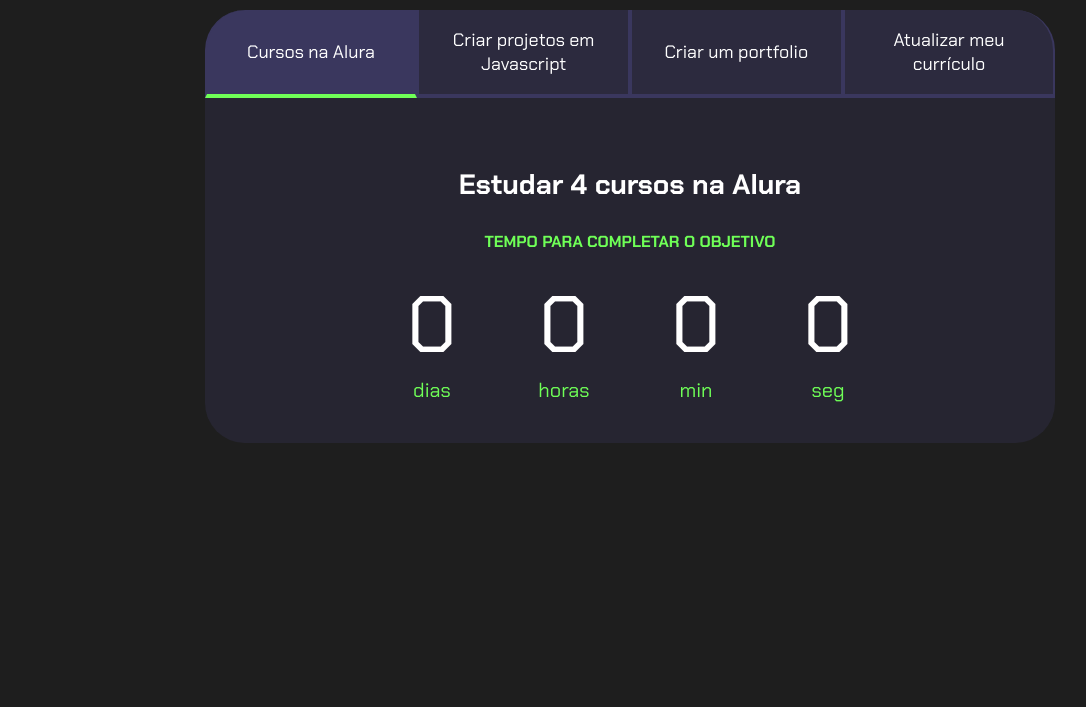
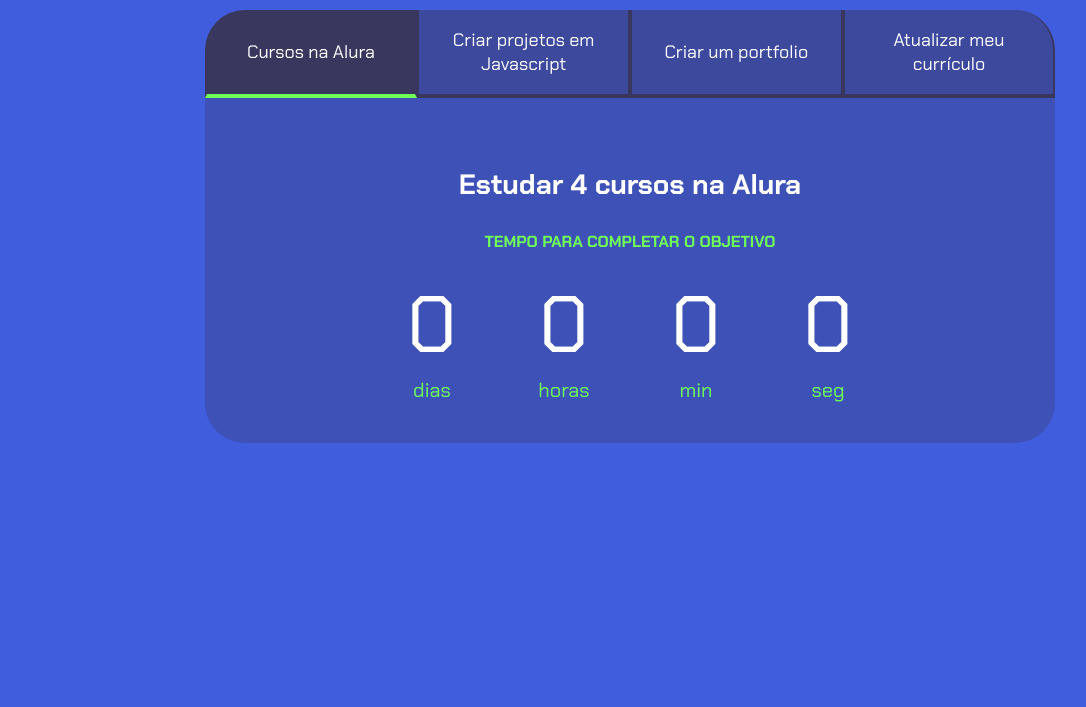
Before and after one commit to valentim-luh/2-trimestre, a plain HTML site: page index.html in a window 1280 px wide. Shown: the part 93-800 px from the top of the page, without its empty margins (10-1096 px from the left). Drawn offline with Linux system fonts and the light colour scheme.

Commit message:
Update style.css

```diff
--- a/style.css
+++ b/style.css
@@ -1,7 +1,7 @@
 @import url('https://fonts.googleapis.com/css2?family=Chakra+Petch:wght@400;700&display=swap');
 
 :root {
-    --cor-de-fundo: #1E1E1E;
+    --cor-de-fundo: #405dde;
     --verde: #6FFF57;
     --branco: #FFFFFF;
     --botao-ativo: #3A375E;
```
